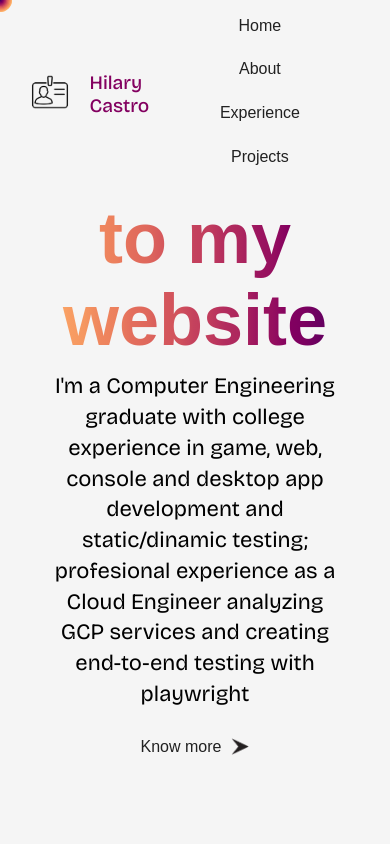
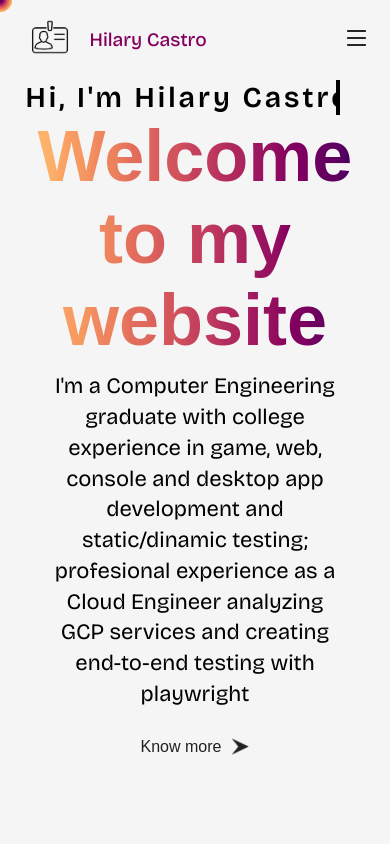
Before and after one commit to hilaryCC/Portfolio, a React (Vite) app in the folder client/: page / in a window 390 px wide. Shown: the top 844 px of the page. Built offline with nearby package versions, Linux system fonts and the light colour scheme; a web font is replaced by a local one.

Commit message:
update experience responsiveness

```diff
--- a/client/src/components/about/about.css
+++ b/client/src/components/about/about.css
@@ -240,3 +240,16 @@
     margin-top: 0.625rem;
     border: 0.125rem solid #999797;
 }
+
+
+@media (max-width:840px) {
+    .left {
+        padding-right: 0;
+    }
+
+    .top, .bottom {
+        padding-left: 0;
+    }
+
+
+}
--- a/client/src/components/cursor/Cursor.js
+++ b/client/src/components/cursor/Cursor.js
@@ -23,14 +23,6 @@
     coords.x = e.clientX;
     coords.y = e.clientY;
   });
-
-  window.addEventListener("touchmove", (e) => {
-
-    // Get the first touch point
-    const touch = e.touches[0];
-    coords.x = touch.clientX;
-    coords.y = touch.clientY;
-});
 
   const animate = () => {
     let x = coords.x;
--- a/client/src/components/experience/experience.css
+++ b/client/src/components/experience/experience.css
@@ -63,6 +63,7 @@
     border-radius: 0.5rem;
     margin-bottom: 1rem;
     transition: max-height 1s ease-out;
+    text-align: justify;
 }
 
 .timeline-content .content .year{
@@ -84,3 +85,9 @@
 .timeline-content:hover .content p{
     max-height: fit-content;
 }
+
+@media (max-width: 840px) {
+    .img-container{
+        display: none;
+    }
+}
--- a/client/src/components/navbar/Navbar.jsx
+++ b/client/src/components/navbar/Navbar.jsx
@@ -1,21 +1,26 @@
-import React from 'react'
+import React, { useEffect, useState } from 'react'
 import './navbar.css'
 import logo from '../../assets/blacklogo.png';
 import 'bootstrap-icons/font/bootstrap-icons.css';
 
 export const Navbar = () => {
+  const [sideMenu, setSideMenu] = useState(false);
+  const toggleMenu = () => {
+    sideMenu ? setSideMenu(false) : setSideMenu(true);
+  }
   return (
     <nav className='container'>
       <div className='navbar-left'>
         <img src={logo} alt='' className='logo'/>
         <p className='navbar-title'>Hilary Castro</p>
       </div>
-      <ul>
+      <ul className={sideMenu?'':'side-menu'}>
         <li><button className='btn'>Home</button></li>
         <li><button className='btn'>About</button></li>
         <li><button className='btn'>Experience</button></li>
         <li><button className='btn'>Projects</button></li>
       </ul>
+      <span className="list-icon" onClick={toggleMenu}><i className="bi bi-list"></i></span>
     </nav>
   )
 }
--- a/client/src/components/navbar/navbar.css
+++ b/client/src/components/navbar/navbar.css
@@ -36,3 +36,53 @@
     margin: 0.3rem 1.25rem;
     font-size: 1rem;
 }
+
+.list-icon{
+    color: black;
+    font-size: 1.75rem;
+    display: none;
+}
+
+@media (max-width: 1000px) {
+    nav ul li{
+        margin: 10px 15px;
+    }
+}
+
+@media (max-width: 840px){
+    nav{
+        padding: 1rem 0;
+    }
+    nav ul{
+        position: fixed;
+        top: 0;
+        right: 0;
+        background: #830060;
+        z-index: -1;
+        width: 200px;
+        padding-top: 2.5rem;
+        margin-right: 1rem;
+        margin-top: 1rem;
+        transition: 0.5s;
+        border-radius: 5%;
+    }
+    nav ul li{
+        display: block;
+    }
+    nav .btn{
+        color: white ;
+    }
+    nav .btn:hover{
+        background: white;
+        color: black;
+    }
+    .list-icon{
+        display: block;
+        cursor: pointer;
+    }
+    .side-menu{
+        right: -300px;
+        color: white;
+    }
+
+}
```
Also changed, not shown: client/src/assets/list-icon.svg (added).
